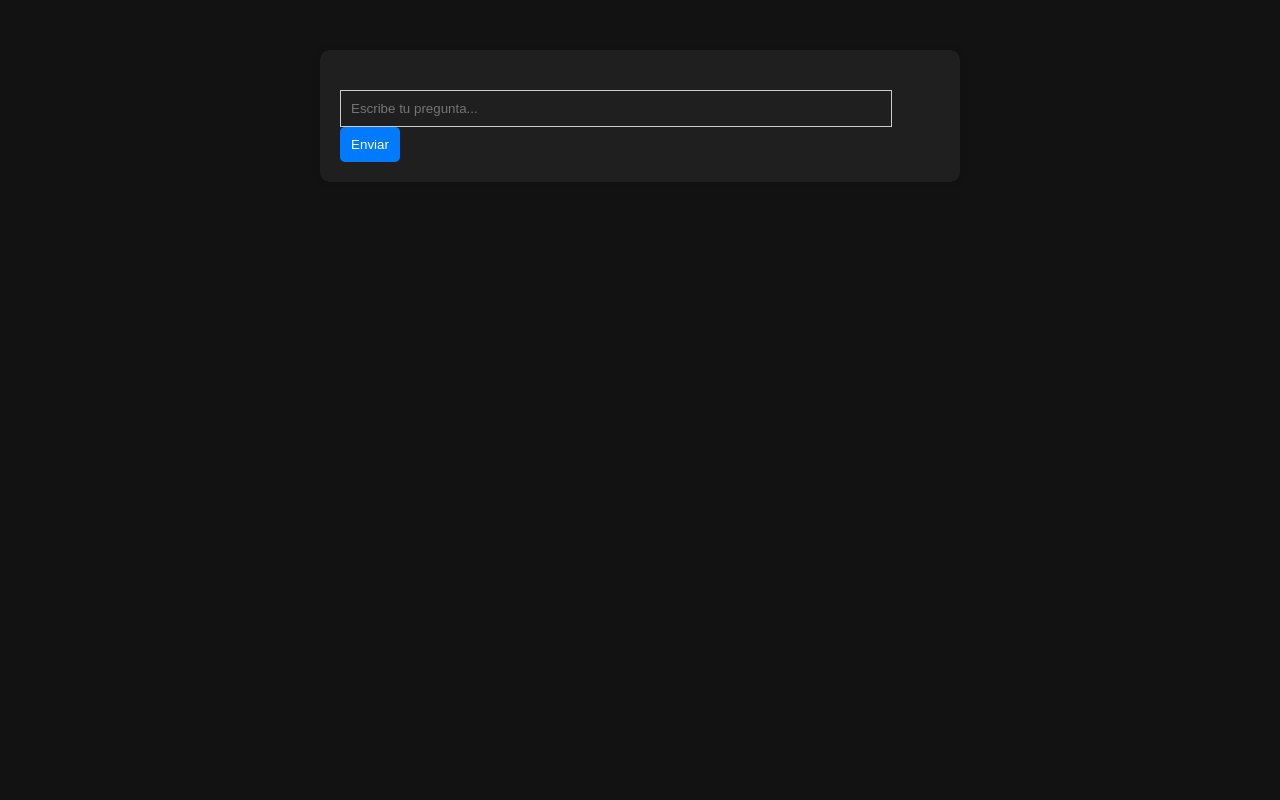
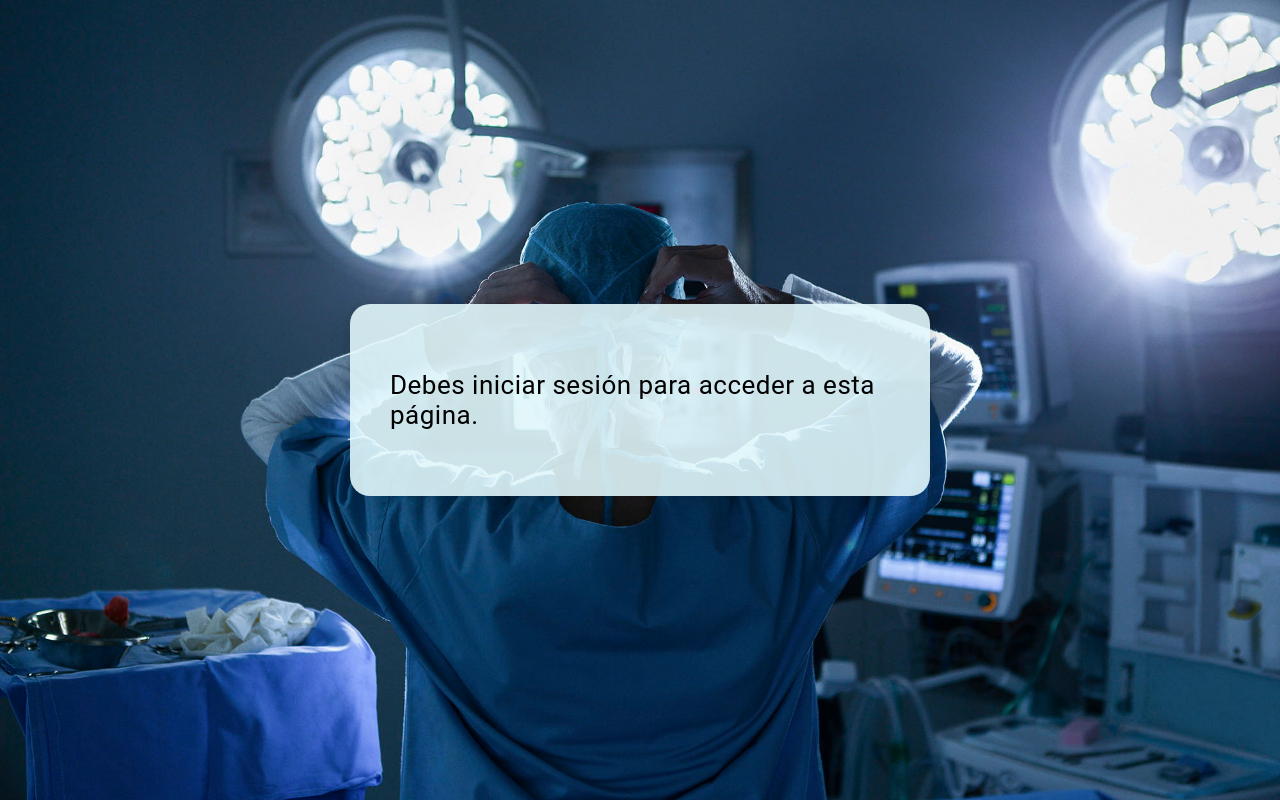
Before and after one commit to nachosafe/TFG_IgnacioSanchez, a Flask app: template templates/index.html in a window 1280 px wide. Run offline with Flask 3, Linux system fonts and the light colour scheme; the template is opened without the code that fills it, so the values that code supplies are empty; parts of the project's set-up code (start-up, migrations or seed data) failed here and were passed over.

Commit message:
11/09/2024 para ahcer exposicion

```diff
--- a/app.py
+++ b/app.py
@@ -1,17 +1,49 @@
-from flask import Flask, render_template, request
+from flask import Flask, render_template, request, jsonify, session, redirect, url_for
 from preguntasTraumatologia import buscar_respuestas
+import re
 
 app = Flask(__name__)
+app.secret_key = 'your_secret_key_here'  # Cambia esto por una clave secreta segura
+
+# Leer los códigos permitidos desde el archivo
+def cargar_codigos():
+    with open('codigos.txt', 'r') as file:
+        codigos = file.read().splitlines()
+    return codigos
+
+codigos_permitidos = cargar_codigos()
 
 @app.route('/')
 def index():
-    return render_template('index.html')
+    if 'logged_in' in session:
+        return render_template('index.html')
+    else:
+        return redirect(url_for('login'))
+
+@app.route('/login', methods=['GET', 'POST'])
+def login():
+    if request.method == 'POST':
+        codigo = request.form['codigo']
+        if codigo in codigos_permitidos:
+            session['logged_in'] = True
+            return redirect(url_for('index'))
+        else:
+            return render_template('login.html', error='Código inválido. Por favor, intente de nuevo.')
+    return render_template('login.html')
+
+@app.route('/logout')
+def logout():
+    session.pop('logged_in', None)
+    return redirect(url_for('login'))
 
 @app.route('/buscar_respuestas', methods=['POST'])
 def buscar():
+    if 'logged_in' not in session:
+        return redirect(url_for('login'))
+
     pregunta_usuario = request.form['pregunta']
     respuesta = buscar_respuestas(pregunta_usuario)
-    return respuesta
+    return jsonify(respuesta)
 
 if __name__ == '__main__':
     app.run(debug=True)
--- /dev/null
+++ b/codigos.txt
@@ -0,0 +1,2 @@
+ABC1234
+DEF5678
--- a/static/style.css
+++ b/static/style.css
@@ -1,55 +1,156 @@
+/* Estilos existentes */
 body {
-    font-family: 'Roboto', sans-serif; /* Cambia la fuente a Roboto */
-    font-size: 16px; /* Ajusta el tamaño del texto */
-    letter-spacing: 0.5px; /* Ajusta el espaciado de las letras */
-    background-color: #121212;
-    color: #ffffff;
+    font-family: 'Roboto', sans-serif;
+    font-size: 26px; /* Tamaño de fuente aumentado */
+    letter-spacing: 0.5px;
+    background-image: url('background.png'); /* Ruta a tu imagen de fondo */
+    background-size: cover; /* Hace que la imagen cubra todo el fondo */
+    background-position: center; /* Centra la imagen */
+    background-repeat: no-repeat; /* Evita que la imagen se repita */
+    background-attachment: fixed; /* Hace que la imagen de fondo permanezca fija */
     margin: 0;
     padding: 0;
+    min-height: 100vh; /* Asegura que el fondo cubra toda la altura de la ventana */
+    display: flex;
+    justify-content: center;
+    align-items: center;
+    color: #000000;
 }
 
-.chat-container {
-    max-width: 600px;
-    margin: 50px auto;
-    background-color: #1f1f1f; /* Fondo de chat oscuro */
-    padding: 20px;
-    border-radius: 10px;
-    box-shadow: 0 0 10px rgba(0, 0, 0, 0.1);
+.logout-container {
+    position: absolute;
+    top: 20px;
+    right: 20px;
 }
 
+.logout-button {
+    display: inline-block;
+    padding: 10px 20px;
+    background-color: #ff0000; /* Fondo rojo */
+    color: #ffffff;
+    text-decoration: none;
+    border-radius: 5px;
+    font-size: 18px;
+}
+
+.logout-button:hover {
+    background-color: #cc0000; /* Fondo rojo más oscuro al pasar el ratón */
+}
+
+/* Ajustar el tamaño del contenedor del chat */
+.chat-container {
+    width: 90%; /* Ancho aumentado */
+    max-width: 1000px; /* Ancho máximo aumentado */
+    margin: 20px auto;
+    background-color: rgba(224, 247, 250, 0.9); /* Fondo con transparencia */
+    padding: 50px; /* Padding aumentado */
+    border-radius: 30px; /* Bordes redondeados */
+    box-shadow: 0 0 20px rgba(0, 0, 0, 0.2); /* Sombra */
+}
+
+/* Ajustar el tamaño de la caja de chat */
 .chat-box {
-    max-height: 300px;
+    max-height: 600px; /* Altura máxima aumentada */
     overflow-y: auto;
-    padding: 10px;
-    background-color: #1f1f1f; /* Fondo de chat oscuro */
-    color: #ffffff; /* Texto blanco */
+    padding: 30px; /* Padding aumentado */
+    background-color: #ffffff;
+    color: #000000;
+    border-radius: 10px; /* Bordes redondeados */
+    margin-bottom: 20px; /* Espacio inferior */
+    font-size: 28px; /* Tamaño de fuente aumentado */
 }
 
 .message {
-    margin-bottom: 10px;
-    color: #ffffff;
-    font-size: 16px; /* Ajusta el tamaño del texto */
-    letter-spacing: 0.5px; /* Ajusta el espaciado de las letras */
+    margin-bottom: 30px; /* Margen inferior aumentado */
+    font-size: 28px; /* Tamaño de fuente aumentado */
+    letter-spacing: 0.5px;
+    display: flex;
+    align-items: center;
 }
 
-input[type="text"] {
-    width: calc(100% - 70px);
-    padding: 10px;
-    border: 1px solid #ccc;
-    background-color: #1f1f1f; /* Fondo de entrada oscuro */
-    color: #ffffff; /* Texto blanco */
+/* Ajustar el tamaño de los avatares */
+.avatar {
+    width: 80px; /* Tamaño aumentado */
+    height: 80px; /* Tamaño aumentado */
+    border-radius: 50%;
+    margin-right: 20px; /* Margen derecho aumentado */
 }
 
+.user-message {
+    color: #00796b;
+}
+
+.bot-message {
+    color: #0277bd;
+}
+
+/* Ajustar el tamaño del campo de entrada de texto */
+input[type="text"] {
+    width: calc(100% - 120px); /* Ajusta el ancho del campo de texto */
+    padding: 25px; /* Padding aumentado */
+    border: 2px solid #ccc; /* Borde aumentado */
+    background-color: #ffffff;
+    color: #000000;
+    font-size: 28px; /* Tamaño de fuente aumentado */
+    border-radius: 10px 0 0 10px; /* Bordes redondeados a la izquierda */
+}
+
+/* Ajustar el tamaño del botón de enviar */
 button {
-    width: 60px;
-    padding: 10px;
+    width: 120px; /* Ancho aumentado */
+    padding: 25px; /* Padding aumentado */
     border: none;
-    background-color: #007bff;
+    background-color: #0288d1;
     color: #fff;
-    border-radius: 5px;
+    font-size: 28px; /* Tamaño de fuente aumentado */
+    border-radius: 0 10px 10px 0; /* Bordes redondeados a la derecha */
     cursor: pointer;
 }
 
 button:hover {
-    background-color: #0056b3;
+    background-color: #01579b;
 }
+
+/* Estilos específicos para la página de inicio de sesión */
+.login-container {
+    width: 80%; /* Ajusta el ancho del contenedor de inicio de sesión */
+    max-width: 500px; /* Ancho máximo */
+    margin: 100px auto;
+    background-color: rgba(224, 247, 250, 0.9); /* Fondo con transparencia */
+    padding: 40px; /* Padding aumentado */
+    border-radius: 20px; /* Bordes redondeados */
+    box-shadow: 0 0 20px rgba(0, 0, 0, 0.2); /* Sombra */
+}
+
+.login-container form {
+    display: flex;
+    flex-direction: column;
+}
+
+.login-container input[type="text"], .login-container button {
+    margin-bottom: 20px; /* Margen inferior aumentado */
+    padding: 20px; /* Padding aumentado */
+    border: 2px solid #ccc; /* Borde aumentado */
+    background-color: #ffffff;
+    color: #000000;
+    font-size: 24px; /* Tamaño de fuente aumentado */
+    border-radius: 10px; /* Bordes redondeados */
+}
+
+.login-container button {
+    border: none;
+    background-color: #0288d1;
+    color: #fff;
+    font-size: 24px; /* Tamaño de fuente aumentado */
+    cursor: pointer;
+    width: 30%;
+}
+
+.login-container button:hover {
+    background-color: #01579b;
+}
+
+.error {
+    color: red;
+    font-size: 24px; /* Tamaño de fuente aumentado */
+}
--- a/templates/index.html
+++ b/templates/index.html
@@ -3,34 +3,75 @@
 <head>
     <meta charset="UTF-8">
     <meta name="viewport" content="width=device-width, initial-scale=1.0">
-    <title>ChatGPT - Preguntas de Traumatología</title>
+    <title>Preguntas de Traumatología</title>
     <link rel="stylesheet" href="{{ url_for('static', filename='style.css') }}">
 </head>
 <body>
-    <div class="chat-container">
-        <div class="chat-box" id="chat-box"></div>
-        <input type="text" id="user-input" placeholder="Escribe tu pregunta...">
-        <button onclick="buscarRespuestas()">Enviar</button>
-    </div>
+    {% if session.get('logged_in') %}
+        <div class="logout-container">
+            <a href="{{ url_for('logout') }}" class="logout-button">Cerrar sesión</a>
+        </div>
+        <div class="chat-container">
+            <div class="chat-box" id="chat-box"></div>
+            <div style="display: flex; align-items: center;">
+                <input type="text" id="user-input" placeholder="Escribe tu pregunta...">
+                <button id="send-button" onclick="buscarRespuestas()">Enviar</button>
+            </div>
+        </div>
+    {% else %}
+        <div class="login-container">
+            <p>Debes iniciar sesión para acceder a esta página.</p>
+        </div>
+    {% endif %}
 
     <script src="https://code.jquery.com/jquery-3.6.0.min.js"></script>
     <script>
         function buscarRespuestas() {
             var pregunta = document.getElementById('user-input').value;
+            var inputField = document.getElementById('user-input');
+            var sendButton = document.getElementById('send-button');
+
+            // Disable input and button
+            inputField.disabled = true;
+            sendButton.disabled = true;
+
             $.post('/buscar_respuestas', { pregunta: pregunta }, function(data) {
-                // Limpiar el chat antes de agregar nuevas respuestas
-                $('#chat-box').empty();
+                $('#chat-box').append('<div class="message user-message">Tú: ' + pregunta + '</div>');
+                data.forEach(function(respuesta) {
+                    $('#chat-box').append('<div class="message bot-message"><img src="' + '{{ url_for("static", filename="doctor-avatar.png") }}' + '" class="avatar"> ChatBot: ' + respuesta.respuesta + '</div>');
+                });
+                $('#chat-box').append('<div class="message bot-message"><img src="' + '{{ url_for("static", filename="doctor-avatar.png") }}' + '" class="avatar"> ChatBot: ¿La respuesta fue útil? <button onclick="respuestaUtil(true)">Sí</button><button onclick="respuestaUtil(false, \'' + pregunta + '\')">No</button></div>');
 
-                // Iterar sobre las respuestas recibidas y agregarlas al chat
-                data.forEach(function(respuesta) {
-                    $('#chat-box').append('<div class="message">Tú: ' + pregunta + '</div>');
-                    $('#chat-box').append('<div class="message">ChatBot: ' + respuesta.respuesta + '</div>');
-                });
+                // Clear the input field
+                inputField.value = '';
 
-                // Limpiar el campo de entrada después de enviar la pregunta
-                document.getElementById('user-input').value = '';
-            });
+                // Scroll to the bottom of the chat box
+                $('#chat-box').scrollTop($('#chat-box')[0].scrollHeight);
+
+                // Re-enable input and button
+                inputField.disabled = false;
+                sendButton.disabled = false;
+
+                // Focus on the input field for better UX
+                inputField.focus();
+            }, 'json');
         }
+
+        function respuestaUtil(util, pregunta) {
+            if (util) {
+                $('#chat-box').append('<div class="message bot-message"><img src="' + '{{ url_for("static", filename="doctor-avatar.png") }}' + '" class="avatar"> ChatBot: Gracias por usar el servicio. ¡Pregunta si tienes más dudas!</div>');
+            } else {
+                $('#chat-box').append('<div class="message bot-message"><img src="' + '{{ url_for("static", filename="doctor-avatar.png") }}' + '" class="avatar"> ChatBot: Lo siento, no tengo la información específica que estás buscando en este momento. Sin embargo, te recomiendo consultar fuentes confiables o hablar directamente con un profesional de la salud para obtener la información más precisa y relevante para tu situación. También estoy aquí para ayudarte con cualquier otra pregunta o tema en el que pueda asistir. ¿Hay algo más en lo que pueda ayudarte hoy?</div>');
+            }
+            $('#chat-box').scrollTop($('#chat-box')[0].scrollHeight);
+        }
+
+        // Add event listener for the "Enter" key
+        document.getElementById('user-input').addEventListener('keydown', function(event) {
+            if (event.key === 'Enter') {
+                buscarRespuestas();
+            }
+        });
     </script>
 </body>
 </html>
```
Also changed, not shown: preguntasTraumatologia.py (+18 -8 lines), templates/login.html (added, +21 -0 lines), static/background.png (added), static/doctor-avatar.png (added).
